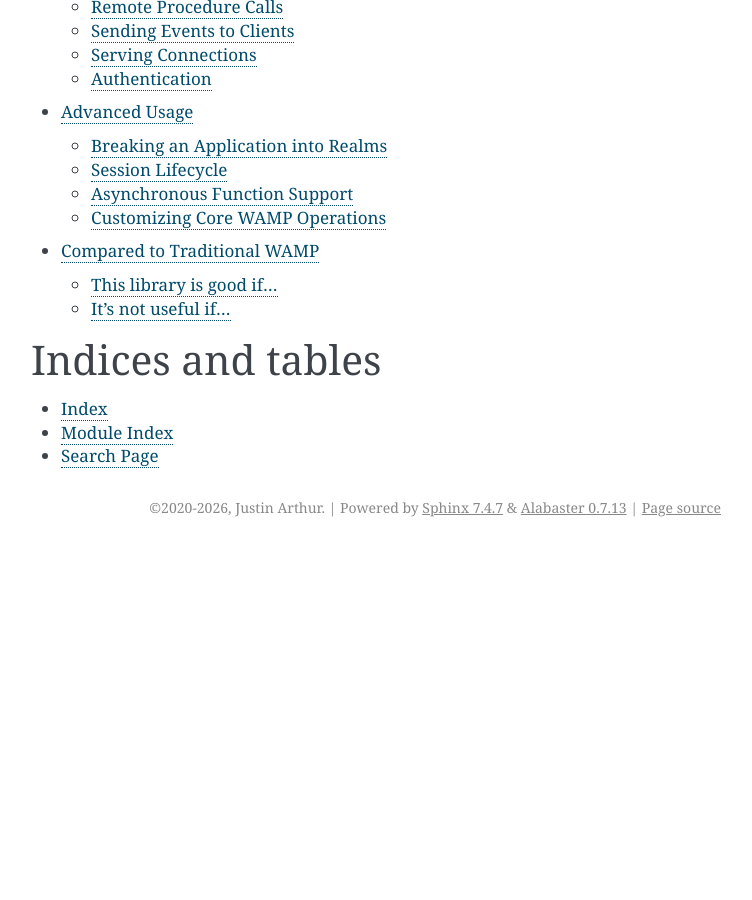
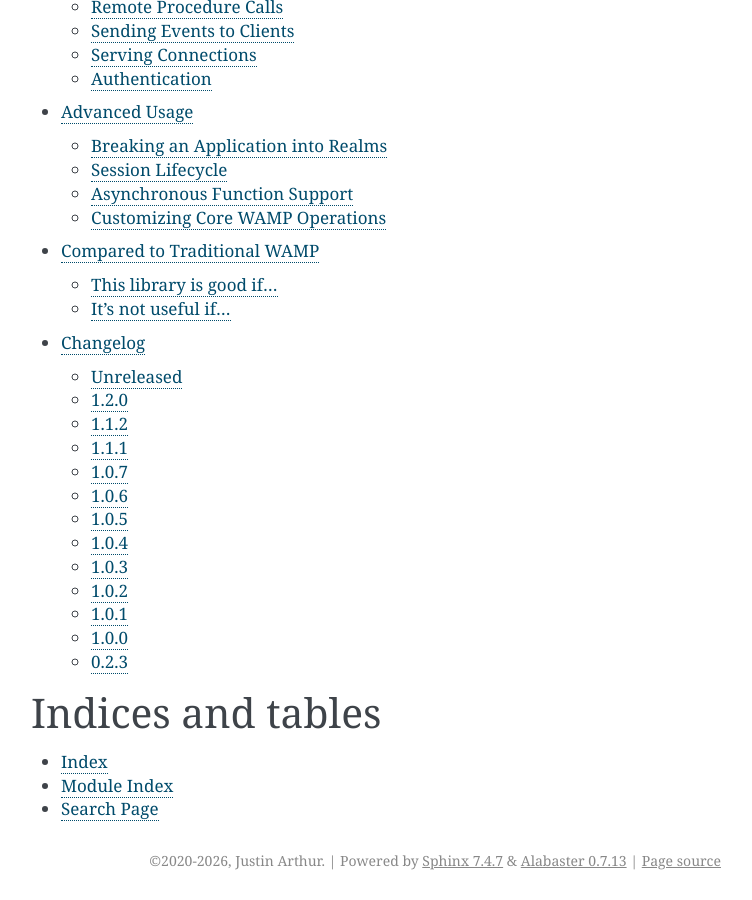
Before and after one commit to JustinTArthur/serverwamp, a Sphinx documentation site: the page built from docs/index.rst, in a window 1280 px wide and 900 px high, scrolled down 1703 px. Shown: the whole window, without its empty margins (389-1141 px from the left). Built offline with Sphinx 7.4.7, drawn with Linux system fonts in a browser that asks for light colours; before the commit the page ends 2250 px from its top, so only the background shows below that.

Commit message:
Convert the changelog to reStructuredText and add it to the docs.
Each version's section gets a label, so its anchor stays the same as
versions are added.

Co-Authored-By: Claude Opus 5.5 <noreply@anthropic.com>

```diff
--- a/docs/changelog.rst
+++ b/docs/changelog.rst
@@ -1,175 +1,252 @@
-# serverwamp Changelog
-## Unreleased
+Changelog
+=========
+
+.. _serverwamp-changelog-unreleased:
+
+Unreleased
+----------
+
 * Rename session state handlers to session lifespan handlers
-(`add_session_lifespan_handler()`, `SessionLifespanHandler`,
-`Realm.session_lifespan_handlers` and `authed_session_lifespan_handlers`). The
-old names are deprecated.
-* Fix session lifespan and subscription handlers getting arguments in the
-wrong parameters when one isn't `session`, a default arg, or a subscription
-handler's `topic_uri`. Such a parameter now keeps its default value, or the
-handler fails with a `TypeError` naming it.
-* Answer subscription handler errors with `wamp.error.runtime_error`, and end
-sessions whose session lifespan handlers fail to start with that reason,
-instead of failing the connection without a reply. Errors are logged, and no
-longer stop other teardown.
+  (``add_session_lifespan_handler()``, ``SessionLifespanHandler``,
+  ``Realm.session_lifespan_handlers`` and
+  ``authed_session_lifespan_handlers``). The old names are deprecated.
+* Fix session lifespan and subscription handlers getting arguments in the wrong
+  parameters when one isn't ``session``, a default arg, or a subscription
+  handler's ``topic_uri``. Such a parameter now keeps its default value, or the
+  handler fails with a ``TypeError`` naming it.
+* Answer subscription handler errors with ``wamp.error.runtime_error``, and end
+  sessions whose session lifespan handlers fail to start with that reason,
+  instead of failing the connection without a reply. Errors are logged, and no
+  longer stop other teardown.
 * Send events for a subscription only after its SUBSCRIBED. Events sent while
-its handler runs, such as a first event from the handler, are held until then.
-* Add `serverwamp.SubscribeError` for subscription handlers to raise to answer
-a SUBSCRIBE with an error, such as `wamp.error.not_authorized`.
-* Require Python 3.11 or newer. `serverwamp.context`, a backport of
-`contextlib.asynccontextmanager` for older Pythons, is removed.
-* Build the asyncio support on `asyncio.TaskGroup`. As with Trio and AnyIO,
-task group failures, including unhandled errors while handling a connection,
-are raised as an `ExceptionGroup` instead of the first error alone, and a
-failing task interrupts the code that started the group.
+  its handler runs, such as a first event from the handler, are held until
+  then.
+* Add ``serverwamp.SubscribeError`` for subscription handlers to raise to
+  answer a SUBSCRIBE with an error, such as ``wamp.error.not_authorized``.
+* Require Python 3.11 or newer. ``serverwamp.context``, a backport of
+  ``contextlib.asynccontextmanager`` for older Pythons, is removed.
+* Build the asyncio support on ``asyncio.TaskGroup``. As with Trio and AnyIO,
+  task group failures, including unhandled errors while handling a connection,
+  are raised as an ``ExceptionGroup`` instead of the first error alone, and a
+  failing task interrupts the code that started the group.
 * Support current AnyIO and Trio releases, now requiring AnyIO 4 or newer and
-Trio 0.25 or newer. They can be installed with serverwamp's `anyio` and `trio`
-extras.
-* Abort sessions for protocol errors with `wamp.error.protocol_violation`,
-per WAMP spec, instead of `wamp.error.protocol_error`.
+  Trio 0.25 or newer. They can be installed with serverwamp's ``anyio`` and
+  ``trio`` extras.
+* Abort sessions for protocol errors with ``wamp.error.protocol_violation``,
+  per WAMP spec, instead of ``wamp.error.protocol_error``.
 * Handle these client mistakes instead of failing in the connection handler:
+
   * WebSocket messages that aren't valid JSON or MessagePack, WAMP messages
     that are too short or have fields of the wrong type, and HELLO after the
-    session is established abort the session with a protocol violation.
-    Message types must be integers, so `1.0` and `true` are no longer accepted
-    as HELLO.
+    session is established abort the session with a protocol violation. Message
+    types must be integers, so ``1.0`` and ``true`` are no longer accepted as
+    HELLO.
   * UNSUBSCRIBE for a subscription the session doesn't have is answered with
-    `wamp.error.no_such_subscription`.
+    ``wamp.error.no_such_subscription``.
   * SUBSCRIBE for a topic without a route is answered with
-    `wamp.error.invalid_uri`.
-  * HELLO with a null `authmethods` that no transport authenticator identifies
-    is aborted with `wamp.error.authentication_failed`.
+    ``wamp.error.invalid_uri``.
+  * HELLO with a null ``authmethods`` that no transport authenticator
+    identifies is aborted with ``wamp.error.authentication_failed``.
+
 * Fix GOODBYE details and reason being read from the wrong fields.
-`WAMPGoodbyeRequest` no longer has a `request_id`.
+  ``WAMPGoodbyeRequest`` no longer has a ``request_id``.
 * Give GOODBYE messages a reason instead of none. Replies to a client's GOODBYE
-and `WAMPSession.close()` without a reason use `wamp.close.goodbye_and_out`,
-and `Application.close_sessions()` uses `wamp.close.system_shutdown`.
+  and ``WAMPSession.close()`` without a reason use
+  ``wamp.close.goodbye_and_out``, and ``Application.close_sessions()`` uses
+  ``wamp.close.system_shutdown``.
 * End sessions once GOODBYE has been exchanged, instead of when the client
-disconnects. Subscription and session lifespan handler teardown run then, and
-the client can start a new session on the same connection with HELLO, as the
-WAMP spec allows.
+  disconnects. Subscription and session lifespan handler teardown run then, and
+  the client can start a new session on the same connection with HELLO, as the
+  WAMP spec allows.
+
   * After the session sends GOODBYE, messages from the client other than its
     GOODBYE in reply are ignored, per WAMP spec.
-  * Sending for a session that has ended raises `serverwamp.ConnectionClosed`,
-    including from call handlers still running and from `send_event()`.
-  * `Application.handle_session()` returns whether the session ended with
+  * Sending for a session that has ended raises
+    ``serverwamp.ConnectionClosed``, including from call handlers still running
+    and from ``send_event()``.
+  * ``Application.handle_session()`` returns whether the session ended with
     GOODBYE.
+
 * Fix prefix and regex routes handling URIs they don't match. A call or
-subscription for a URI without an exact route went to the first prefix or regex
-route added.
+  subscription for a URI without an exact route went to the first prefix or
+  regex route added.
+
   * Applications relying on this should add a catch-all route such as
-    `prefix_route('')` after their other prefix and regex routes.
+    ``prefix_route('')`` after their other prefix and regex routes.
+
 * Answer SUBSCRIBE for a topic the session is already subscribed to with the
-existing subscription, without running the subscription handler again.
+  existing subscription, without running the subscription handler again.
 * Fix RPCs that finish after their client disconnected logging errors,
-cancelling the session's other calls, and keeping the session in memory.
-  * Sends to a disconnected client raise `serverwamp.ConnectionClosed`, a
-    `ConnectionError`, instead of the transport's own exception.
-  * `WAMPSession.close()` and `abort()` succeed when the client already left.
+  cancelling the session's other calls, and keeping the session in memory.
+
+  * Sends to a disconnected client raise ``serverwamp.ConnectionClosed``, a
+    ``ConnectionError``, instead of the transport's own exception.
+  * ``WAMPSession.close()`` and ``abort()`` succeed when the client already
+    left.
   * Unhandled exceptions from a session's tasks are logged. With Trio or AnyIO,
     they no longer end the session.
-* Run progressive RPC handlers' `finally` blocks as soon as their call is
-handled, instead of at garbage collection.
-* Wait for tasks started with `WAMPSession.spawn_task()` while a session ends,
-instead of cancelling them.
-* Fix sessions never being cleaned up with Trio. Teardown after `yield` in
-subscription and session lifespan handlers now runs, and ended sessions are no
-longer kept in memory.
+
+* Run progressive RPC handlers' ``finally`` blocks as soon as their call is
+  handled, instead of at garbage collection.
+* Wait for tasks started with ``WAMPSession.spawn_task()`` while a session
+  ends, instead of cancelling them.
+* Fix sessions never being cleaned up with Trio. Teardown after ``yield`` in
+  subscription and session lifespan handlers now runs, and ended sessions are
+  no longer kept in memory.
 * Fix ASGI apps failing on anything other than a WebSocket. HTTP requests are
-answered with 426 Upgrade Required without an error, and lifespan startup and
-shutdown are acknowledged, so an app from `asgi_application()` can be served
-directly.
-* Rename `serverwamp.adapters.asgi.ASGIWebSocketConection` to
-`ASGIWebSocketConnection`.
+  answered with 426 Upgrade Required without an error, and lifespan startup and
+  shutdown are acknowledged, so an app from ``asgi_application()`` can be
+  served directly.
+* Rename ``serverwamp.adapters.asgi.ASGIWebSocketConection`` to
+  ``ASGIWebSocketConnection``.
 * Reject WebSocket connections that offer none of the supported WAMP
-subprotocols, with 400 Bad Request with aiohttp and 403 Forbidden from ASGI
-servers. aiohttp upgraded them and then failed in the request handler, and ASGI
-accepted them with `wamp.2.msgpack.batched`, which the client hadn't offered.
+  subprotocols, with 400 Bad Request with aiohttp and 403 Forbidden from ASGI
+  servers. aiohttp upgraded them and then failed in the request handler, and
+  ASGI accepted them with ``wamp.2.msgpack.batched``, which the client hadn't
+  offered.
 * Fix how RPC handlers' parameters are filled:
-  * Handlers given to `set_rpc_handler()` failed on every call unless their
-    parameter was named `rpc_request`.
-  * Route handlers with keyword-only parameters failed on every call. `*args`
-    and `**kwargs` now get the call's leftover arguments.
-  * Callers could override default args. Parameters named for a default arg
-    now always get its value.
+
+  * Handlers given to ``set_rpc_handler()`` failed on every call unless their
+    parameter was named ``rpc_request``.
+  * Route handlers with keyword-only parameters failed on every call. ``*args``
+    and ``**kwargs`` now get the call's leftover arguments.
+  * Callers could override default args. Parameters named for a default arg now
+    always get its value.
+
 * Answer RPC arguments that can't be converted to their parameter's annotated
-type with `wamp.error.invalid_argument`, per WAMP spec, instead of
-`wamp.error.runtime_error`. Only class annotations are converted to, so
-parameters annotated like `int | None` get arguments as they are instead of
-failing, and parameters' own default values are no longer converted.
+  type with ``wamp.error.invalid_argument``, per WAMP spec, instead of
+  ``wamp.error.runtime_error``. Only class annotations are converted to, so
+  parameters annotated like ``int | None`` get arguments as they are instead of
+  failing, and parameters' own default values are no longer converted.
 
-## 1.2.0
+.. _serverwamp-changelog-1.2.0:
+
+1.2.0
+-----
+
 * Fix the default realm never being used. Sessions requesting a realm that
-wasn't added with `add_realm` now join the default realm as documented instead
-of being aborted with `wamp.error.no_such_realm`.
+  wasn't added with ``add_realm`` now join the default realm as documented
+  instead of being aborted with ``wamp.error.no_such_realm``.
+
   * To reject realms that weren't added, use
-    `Application(allow_default_realm=False)`. Configuring the default realm
-    through the application (e.g. `add_rpc_routes`) then raises a
-    `RuntimeError` instead of an `AttributeError`.
-* Fix single RPC return values (e.g. `return 'hello'`) being sent as the
-result arguments themselves instead of as a single-element argument list.
-  * Returning `None` still sends a result without arguments. Return `None,` to
-    send `None` as the single argument.
+    ``Application(allow_default_realm=False)``. Configuring the default realm
+    through the application (e.g. ``add_rpc_routes``) then raises a
+    ``RuntimeError`` instead of an ``AttributeError``.
+
+* Fix single RPC return values (e.g. ``return 'hello'``) being sent as the
+  result arguments themselves instead of as a single-element argument list.
+
+  * Returning ``None`` still sends a result without arguments. Return ``None,``
+    to send ``None`` as the single argument.
+
 * Support Python 3.14 and 3.15, and allow msgpack 1.x releases newer than 1.0.
 * Package with pyproject.toml and hatchling.
 * Fix aiohttp logging request handler errors when the server ended a
-connection.
-* Fix `wamp.2.json.batched` sessions being aborted with a protocol error, and
-batched JSON messages containing line breaks being dropped.
-* Fix ASGI `wamp.2.json` sessions failing on the first message sent to the
-client.
-* Fix `Application(synchronize_requests=True)` failing every session on its
-first request after the welcome.
+  connection.
+* Fix ``wamp.2.json.batched`` sessions being aborted with a protocol error, and
+  batched JSON messages containing line breaks being dropped.
+* Fix ASGI ``wamp.2.json`` sessions failing on the first message sent to the
+  client.
+* Fix ``Application(synchronize_requests=True)`` failing every session on its
+  first request after the welcome.
 * Fix messages batched in the same WebSocket message as a client's HELLO being
-dropped.
-* Declare public names in `__all__` so strict type checkers accept imports such
-as `serverwamp.Application`.
+  dropped.
+* Declare public names in ``__all__`` so strict type checkers accept imports
+  such as ``serverwamp.Application``.
 
-## 1.1.2
+.. _serverwamp-changelog-1.1.2:
+
+1.1.2
+-----
+
 * Fix standard library json support.
 
-## 1.1.1
+.. _serverwamp-changelog-1.1.1:
+
+1.1.1
+-----
+
 * Support session close goodbye message.
 
-## 1.0.7
+.. _serverwamp-changelog-1.0.7:
+
+1.0.7
+-----
+
 * Fix using deprecated collections.Sequence.
 * WAMP-compliant msgpack batch processing
+
   * Fixes Autobahn|Python out-of-box compatibility.
+
 * Allow unauthenticated sessions if no authenticators configured.
-  * `session.identity` is `None` in this case.
 
-## 1.0.6
+  * ``session.identity`` is ``None`` in this case.
+
+.. _serverwamp-changelog-1.0.6:
+
+1.0.6
+-----
+
 * Server now responds with error when unsubscribing from non-subscribed topic.
 * Temporarily synchronize subscribe/unsubscribe messages.
-  * Synchronization will be made configurable by request type in a future version.
+
+  * Synchronization will be made configurable by request type in a future
+    version.
+
 * Fix for exception raised in trying to process protocol messages from a
-canceled connection.
+  canceled connection.
 
-## 1.0.5
+.. _serverwamp-changelog-1.0.5:
+
+1.0.5
+-----
+
 * Fix error in SCRAM nonce generation
 * Fix lack of response to clients' unsubscribe requests
 * Fix for exception raised in trying to process protocol messages from a
-canceled connection.
+  canceled connection.
 
-## 1.0.4
+.. _serverwamp-changelog-1.0.4:
+
+1.0.4
+-----
+
 * aiohttp sessions now cancellable by server shutdown
 * Session cleanup operations specifically shielded from cancellation
 * Added Application.close_sessions method (undocumented)
 
-## 1.0.3
-* Fix for plain topic routes raising exception during registration.
-[Issue #4](JustinTArthur/serverwamp#4)
+.. _serverwamp-changelog-1.0.3:
+
+1.0.3
+-----
+
+* Fix for plain topic routes raising exception during registration. `Issue #4
+  <https://github.com/JustinTArthur/serverwamp/issues/4>`_
 * Exceptions in user-supplied RPC code no longer crash the app, but instead
-return a wamp.error.runtime_error to the caller like Crossbar.io's toolchain.
+  return a wamp.error.runtime_error to the caller like Crossbar.io's toolchain.
 
-## 1.0.2
+.. _serverwamp-changelog-1.0.2:
+
+1.0.2
+-----
+
 * Add "http_headers_raw" transport_info item for aiohttp and ASGI connections.
 
-## 1.0.1
-* Fix stopasynciteration exception on session close with outstanding subscriptions.
+.. _serverwamp-changelog-1.0.1:
 
-## 1.0.0
+1.0.1
+-----
+
+* Fix stopasynciteration exception on session close with outstanding
+  subscriptions.
+
+.. _serverwamp-changelog-1.0.0:
+
+1.0.0
+-----
+
 Brand new API with…
+
 * Support for multiple realms w/ separate handlers
 * Context-manager-friendly subscription handlers
 * Session state handlers.
@@ -179,5 +256,9 @@ Brand new API with…
 
 Released 2020-05-07 alongside new documentation.
 
-## 0.2.3
+.. _serverwamp-changelog-0.2.3:
+
+0.2.3
+-----
+
 Transport auth, RPC and subscriptions now working.
--- a/docs/index.rst
+++ b/docs/index.rst
@@ -84,6 +84,7 @@ from a database:
    getting_started
    advanced_usage
    compared_to_traditional_wamp
+   changelog
 
 
 
```
